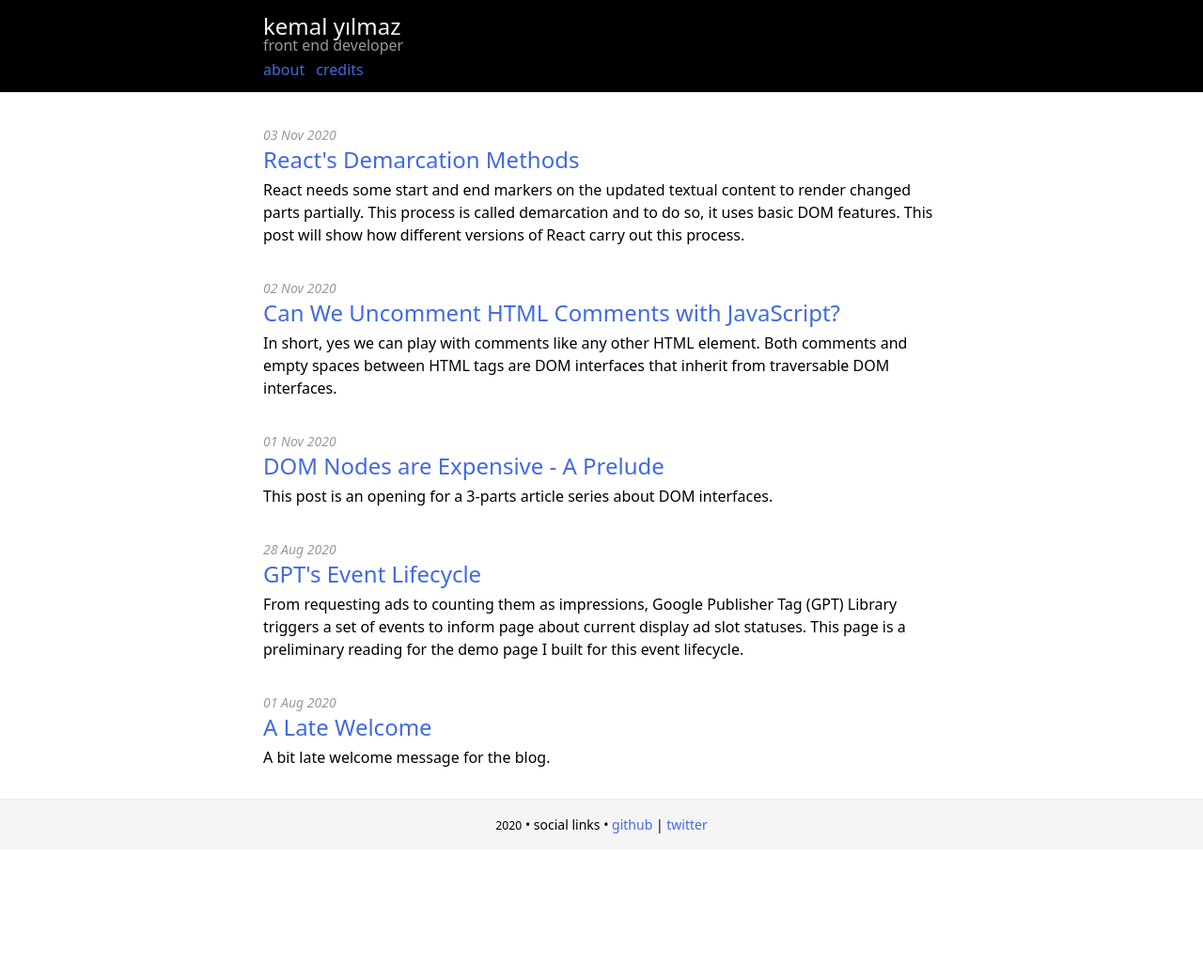
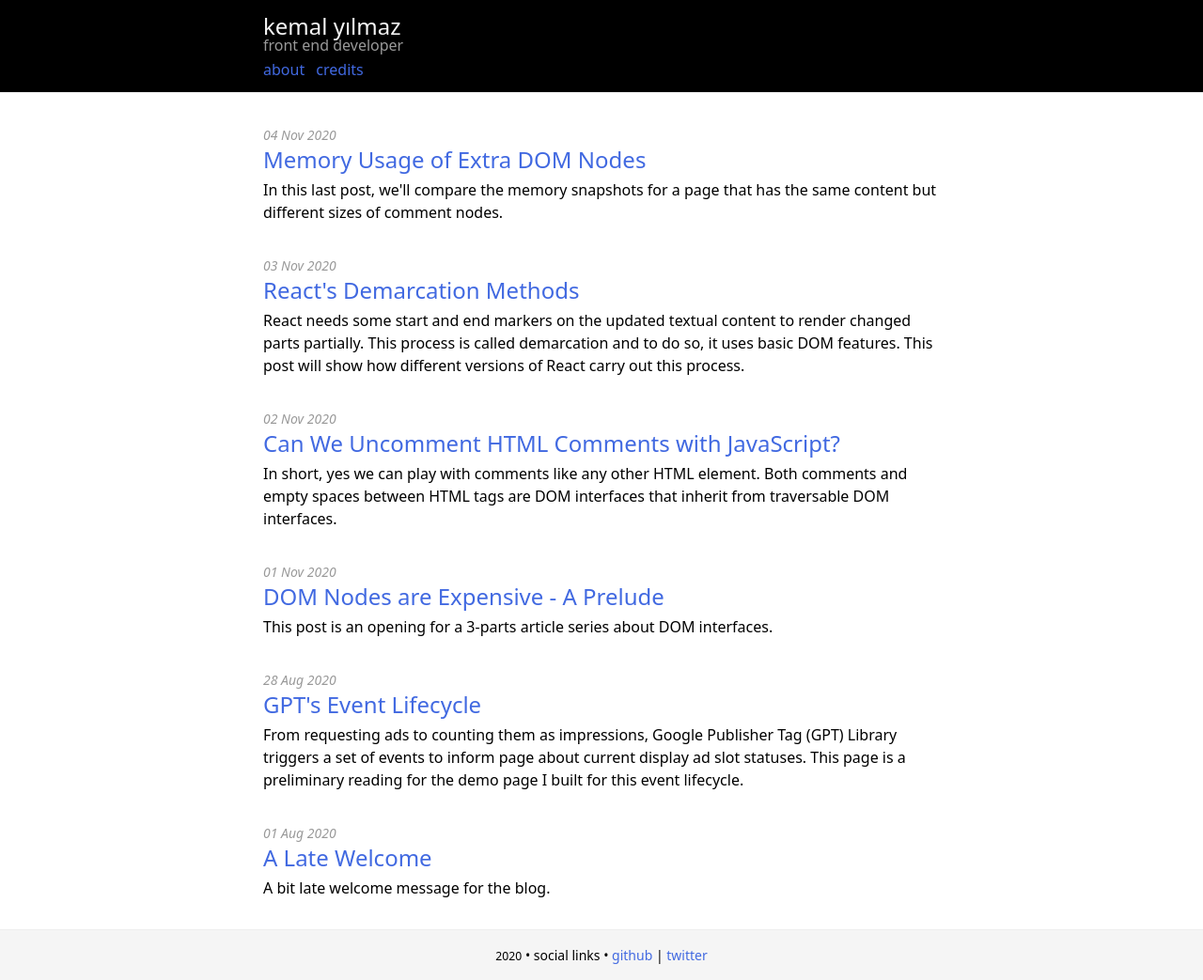
Before and after one commit to xkema/xkema.github.io, a Jekyll site: the page built from _pages/index.md, in a window 1280 px wide. Shown: the whole page at 94% size. Built offline with Jekyll 4.4.1, drawn with Linux system fonts in a browser that asks for light colours; before the commit the page ends 904 px from its top, so only the background shows below that; some of the changed lines change nothing that is shown.

Commit message:
Added part 3 of dom nodes are expensive series, memory usage post

```diff
--- a/_posts/2020-11-01-dom-nodes-are-expensive.md
+++ b/_posts/2020-11-01-dom-nodes-are-expensive.md
@@ -19,7 +19,7 @@
 
 - **Part 1** - [Can We Uncomment HTML Comments with JavaScript?](/2020/can-we-uncomment-html-comments-with-javascript "Part 1 - Can We Uncomment HTML Comments with JavaScript?")
 - **Part 2** - [React's Demarcation Methods](/2020/react-s-demarcation-methods "Part 2 - React's Demarcation Methods")
-- **Part 3** - Memory Usage of Extra DOM Nodes (incoming)
+- **Part 3** - [Memory Usage of Extra DOM Nodes](/2020/memory-usage-of-extra-dom-nodes "Part 3 - Memory Usage of Extra DOM Nodes")
 
 There will also be blog demo pages for each part.
 
--- a/_posts/2020-11-03-react-s-demarcation-methods.md
+++ b/_posts/2020-11-03-react-s-demarcation-methods.md
@@ -49,4 +49,4 @@
 
 After this real-world example, we may continue with our memory problems and see why React changed demarcation behaviour steadily in-between different versions. And see why it is vital to reduce the number of HTML elements on a page and remove unnecessary spaces from served HTML content.
 
-**Next**: Part 3 - Memory Usage of Extra DOM Nodes (incoming)
+**Next**: [Part 3 - Memory Usage of Extra DOM Nodes](/2020/memory-usage-of-extra-dom-nodes "Part 3 - Memory Usage of Extra DOM Nodes")
--- /dev/null
+++ b/_posts/2020-11-04-memory-usage-of-extra-dom-nodes.md
@@ -0,0 +1,175 @@
+---
+title: Memory Usage of Extra DOM Nodes
+excerpt: In this last post, we'll compare the memory snapshots for a page that has the same content but different sizes of comment nodes.
+tags:
+  - dom
+  - memory usage
+  - DOM Nodes are Expensive - Part 3
+---
+
+> This post is the last part of a 3-parts article series named "[DOM Nodes are Expensive](/2020/dom-nodes-are-expensive "DOM Nodes are Expensive - A Prelude")". Each post consists of a writing part and a demo part. For this post, check-out the demo page at [Demo 3 - Memory Usage](https://xkema.github.io/blog-demo-dom-nodes-are-expensive/memory-usage "Demo 3 - Memory Usage").
+
+## DOM Nodes Affect Memory! Use Responsibly.
+
+The information we put into the computer programs consume resources and DOM nodes aren't free of that. They keep a lot of information about their surroundings; their parent, children, siblings, value, ... They consume energy and memory and as the title offers, they're not free of charge.
+
+I made up several demo pages with different setups to inspect memory consumption changes. Here is the page summary table:
+
+|     Page      |                         Description                         | Number of Comment Nodes | Compressed | File Size |
+| :-----------: | :---------------------------------------------------------: | :---------------------: | :--------: | :-------: |
+|   `index-0`   |     **Default** load, without extraneous comment nodes.     |           `1`           |     -      |  `2.9KB`  |
+|  `index-10k`  |            **Initial** load with **10K** lines.             |          `10K`          |     -      |  `218KB`  |
+|  `index-50k`  |             **Medium** load with **50K** lines.             |          `50K`          |     -      |  `1.1MB`  |
+| `index-100k`  |             **Heavy** load with **100K** lines.             |         `100K`          |     -      |  `2.1MB`  |
+| `index-10kc`  |             Initial load without empty spaces.              |          `10K`          |    yes     |  `208KB`  |
+| `index-50kc`  |              Medium load without empty spaces.              |          `50K`          |    yes     |  `1.0MB`  |
+| `index-100kc` |              Heavy load without empty spaces.               |         `100K`          |    yes     |  `2.0MB`  |
+| `index-50kct` | A single comment node, but same file size with medium load. |           `1`           |     -      |  `1.0MB`  |
+
+### Demo Grouping
+
+**Group 1** is `Nk` pages; `10k`, `50k`, `100k`. These are the pages with `N` lines of comments. Each line has a `#comment` and `#text` node. (That makes `N*2` children for the wrapper.)
+
+**Group 2** is `Nkc` pages; `10kc`, `50kc`, `100kc`, marked as compressed. Same with previous but without `#text` nodes. (This is what happens when you compress your HTML content. `N` children in that case.)
+
+`50kct` page is an experiment with a single comment but a huge amount of text in it. Just for the playground. :)
+
+## Tools, Aim and Notes
+
+JavaScript engines use different methods to manage memory. Firefox has **SpiderMonkey** and Chrome has **v8**. Both do their work pretty well. However, numbers reported by them might not match. So, instead of focusing on the reported numbers, keep an eye on the memory consumption up &amp; down trends while reading memory related data for general.
+
+I picked **Firefox Developer Tools** to take heap snapshots. (*Developer Edition*) Here are the reasons:
+
+- It has a **Treemap** visualizer.
+- Chrome's Memory tool doesn't show native objects sizes where the initial DOM nodes are stored in. (*I've also included Chrome Task Manager results.*)
+- I was unable to take heap snapshots with Chrome's Memory tool for the large pages. (*Builds were taking too much time or they were completely stuck at some point.*)
+
+> Will increasing the number of comment nodes, also increase memory usage?
+
+That is what I want to answer with this demo. The answer is predictable, but to close this post series, I need to add some physical evidence.
+
+Lastly, for the tests, I used a brand new user profile to take heap snapshots and read task manager data, without extensions and without any extra browser setting. It was the best cleanroom environment I could provide for this demo. Also, it is the recommended way. Test results might be different from the numbers reported here at your development environment based on the extensions and browser settings you use.
+
+Firefox profile page is a little bit hidden at `about:profiles` page. :)
+
+**Note**: Numbers at the tables are rounded!
+
+-----
+
+I'll compare limited items to get to my main point. You can go further at demo pages if you like.
+
+Task managers are the starting point for the memory inspection. Firefox task manager is at `about:performance` page. Or use `Menu > More > Task Manager`. Chome task manager is at `Window > Task Manager`. (these are for macOS, please find your way to the tool at your environment)
+
+## Task Manager
+
+![Firefox Task Manager Sample](/assets/uploads/firefox-task-manager-results-sample.jpg "Firefox Task Manager Sample")
+
+Task manager results are pretty straightforward. At the table below, the "**Memory (Firefox)**" column shows memory consumption is nearly proportional to the number of comment lines. See `10k`, `50k` and `100k` lines have `5MB`, `23MB` and `45MB` of memory occupation respectively.
+
+For the compressed pages, removing `#text` nodes saved a lot of memory. (Again, it means HTML compression.) Without `#text` nodes, `50k` page is only `7MB` instead of `23MB`. (compare `index-50k` and `index-50kc`)
+
+|     Page      | Memory (Firefox) | Memory Footprint (Chrome Dev) |
+| :-----------: | :--------------: | :---------------------------: |
+|   `index-0`   |     `550KB`      |            `25MB`             |
+|  `index-10k`  |      `5MB`       |            `27MB`             |
+|  `index-50k`  |      `23MB`      |            `36MB`             |
+| `index-100k`  |      `45MB`      |            `47MB`             |
+| `index-10kc`  |      `2MB`       |            `26MB`             |
+| `index-50kc`  |      `7MB`       |            `31MB`             |
+| `index-100kc` |      `14MB`      |            `37MB`             |
+| `index-50kct` |     `1.6MB`      |            `26MB`             |
+
+Task manager data has already proved our main point. Let's move to the details with the memory snapshots.
+
+## Memory Snapshots
+
+Below, there is a treemap representation sample for a page. Each coloured box is an allocation category. And each rectangle represents the proportional size on the heap.
+
+At rightmost, the box with the text "**domNode**" is the DOM objects category. It shows every DOM node, the number of the nodes and their size in the current document. That is where we read to compare pages.
+
+Each DOM object has a details text beside it in this format: `A 12KiB 15 count`. It means the document has 15 `<a>` elements and they occupy `12KiB` portion of the heap.
+
+`KiB` stands for **kibibyte**, which is 1024 bytes. (It is `KB` for geeks.)
+
+![Firefox Memory Heap Snapshot Sample](/assets/uploads/firefox-memory-heap-snapshot-sample.jpg "Firefox Memory Heap Snapshot Sample")
+
+### Summary Table
+
+Here is the summary table for all pages. Odd columns that start with the page name are the size for each allocation group. Even columns (*".. count" columns*) are the number of DOM nodes. `#comment` is HTML comment nodes. `#text` is the textual content inside elements and stray spaces between HTML elements. "**domNode (total)**" column is the sum of all nodes, including `#comment`, `#text` and all other HTML elements not shown in the table. (e.g., `FOOTER`, `A`, `LINK`, `META`, `DIV`, ...)
+
+"**domNode (total)**" column represents the sum of `#comment`, `#text`, `#document` and all other HTML nodes not included in the table.
+
+Consider this table as the task manager results in detail.
+
+|     Page      |    #comment    |     #text      | #document | domNode (total) | Snapshot Size |
+| :-----------: | :------------: | :------------: | :-------: | :-------------: | :-----------: |
+|   `index-0`   |     `144B`     |     `8KiB`     | `254KiB`  |    `281KiB`     |   `0.55MB`    |
+|    &nbsp;     |   `1 count`    |   `64 count`   | `1 count` |   `106 count`   |    &nbsp;     |
+|  `index-10k`  |     `1MiB`     |     `1MiB`     |  `4MiB`   |     `7MiB`      |    `7.8MB`    |
+|    &nbsp;     | `10000 count`  | `10064 count`  | `1 count` |  `20106 count`  |    &nbsp;     |
+|  `index-50k`  |     `6MiB`     |     `6MiB`     |  `22MiB`  |     `35MiB`     |   `37.4MB`    |
+|    &nbsp;     | `50000 count`  | `50064 count`  | `1 count` | `100106 count`  |    &nbsp;     |
+| `index-100k`  |    `13MiB`     |    `12MiB`     |  `44MiB`  |     `70MiB`     |   `74.2MB`    |
+|    &nbsp;     | `100000 count` | `100064 count` | `1 count` | `200106 count`  |    &nbsp;     |
+| `index-10kc`  |     `1MiB`     |     `7KiB`     |  `1MiB`   |     `3MiB`      |    `3.5MB`    |
+|    &nbsp;     | `10000 count`  |   `61 count`   | `1 count` |  `10101 count`  |    &nbsp;     |
+| `index-50kc`  |     `6MiB`     |     `7KiB`     |  `7MiB`   |     `14MiB`     |    `15MB`     |
+|    &nbsp;     | `50000 count`  |   `61 count`   | `1 count` |  `50101 count`  |    &nbsp;     |
+| `index-100kc` |    `13MiB`     |     `7KiB`     |  `14MiB`  |     `27MiB`     |   `29.4MB`    |
+|    &nbsp;     | `100000 count` |   `61 count`   | `1 count` | `100101 count`  |    &nbsp;     |
+| `index-50kct` |     `1MiB`     |     `8KiB`     |  `1MiB`   |     `2MiB`      |    `2.7MB`    |
+|    &nbsp;     |   `1 count`    |   `63 count`   | `1 count` |   `104 count`   |    &nbsp;     |
+
+### Increasing Number of DOM Nodes: `10k`, `50k` and `100k` Pages
+
+> I know none of us needs 10K lines of comments.
+
+|     Page     |        #comment        |         #text          |    domNode (total)     |
+| :----------: | :--------------------: | :--------------------: | :--------------------: |
+| `index-10k`  |  `1MiB` `10000 count`  |  `1MiB` `10064 count`  |  `7MiB` `20106 count`  |
+| `index-50k`  |  `6MiB` `50000 count`  |  `6MiB` `50064 count`  | `35MiB` `100106 count` |
+| `index-100k` | `13MiB` `100000 count` | `12MiB` `100064 count` | `70MiB` `200106 count` |
+
+### What if we drop `#text` nodes from comment wrappers
+
+> Compress served HTML even if you didn't do it by far.
+
+|     Page      |        #comment        |       #text       |    domNode (total)     |
+| :-----------: | :--------------------: | :---------------: | :--------------------: |
+| `index-10kc`  |  `1MiB` `10000 count`  | `7KiB` `61 count` |  `3MiB` `10101 count`  |
+| `index-50kc`  |  `6MiB` `50000 count`  | `7KiB` `61 count` | `14MiB` `50101 count`  |
+| `index-100kc` | `13MiB` `100000 count` | `7KiB` `61 count` | `27MiB` `100101 count` |
+
+### Same Page with/without `#text` Nodes
+
+> Need to focus on the previous table? Here is the `50k` page comparison.
+
+|     Page     |       #comment       |        #text         |    domNode (total)     |
+| :----------: | :------------------: | :------------------: | :--------------------: |
+| `index-50k`  | `6MiB` `50000 count` | `6MiB` `50064 count` | `35MiB` `100106 count` |
+| `index-50kc` | `6MiB` `50000 count` |  `7KiB` `61 count`   | `14MiB` `50101 count`  |
+
+### Bonus
+
+> A page with a huge number of comment nodes vs. a single comment node with a huge number of bulk text.
+
+|     Page      |       #comment       |       #text       |    domNode (total)    | File Size |
+| :-----------: | :------------------: | :---------------: | :-------------------: | :-------: |
+| `index-50kc`  | `6MiB` `50000 count` | `7KiB` `61 count` | `14MiB` `50101 count` |  `1.0MB`  |
+| `index-50kct` |   `1MiB` `1 count`   | `8KiB` `63 count` |  `2MiB` `104 count`   |  `1.0MB`  |
+
+## But What about Page Speed?
+
+Ok, we got the memory stuff. But **Will extra comment nodes affect page speed?**
+
+**No!** Not the rendering at all.
+
+> **A quick recap**: Browsers read HTML text, construct DOM and CSSOM. Then combine these two into the Render Tree. To print pixels into the displays, we need the render tree and render tree includes only the nodes required to render the page. It doesn't have `<head>`, `<script>` or `<comment>` sections anymore.
+
+However, larger DOM size will still increase memory usage, slow down the layout calculations, increase data usage, slow down load time.
+
+## Wrap Up
+
+Wrap up for the series is ar the prelude post. Head back to the starter post to see takeaways from series.
+
+**Prelude Post**: [A Wrap Up for the Series](/2020/dom-nodes-are-expensive#a-wrap-up-for-the-series "A Wrap Up for the Series")
```
Also changed, not shown: assets/uploads/firefox-memory-heap-snapshot-sample.jpg (added), assets/uploads/firefox-task-manager-results-sample.jpg (added).
